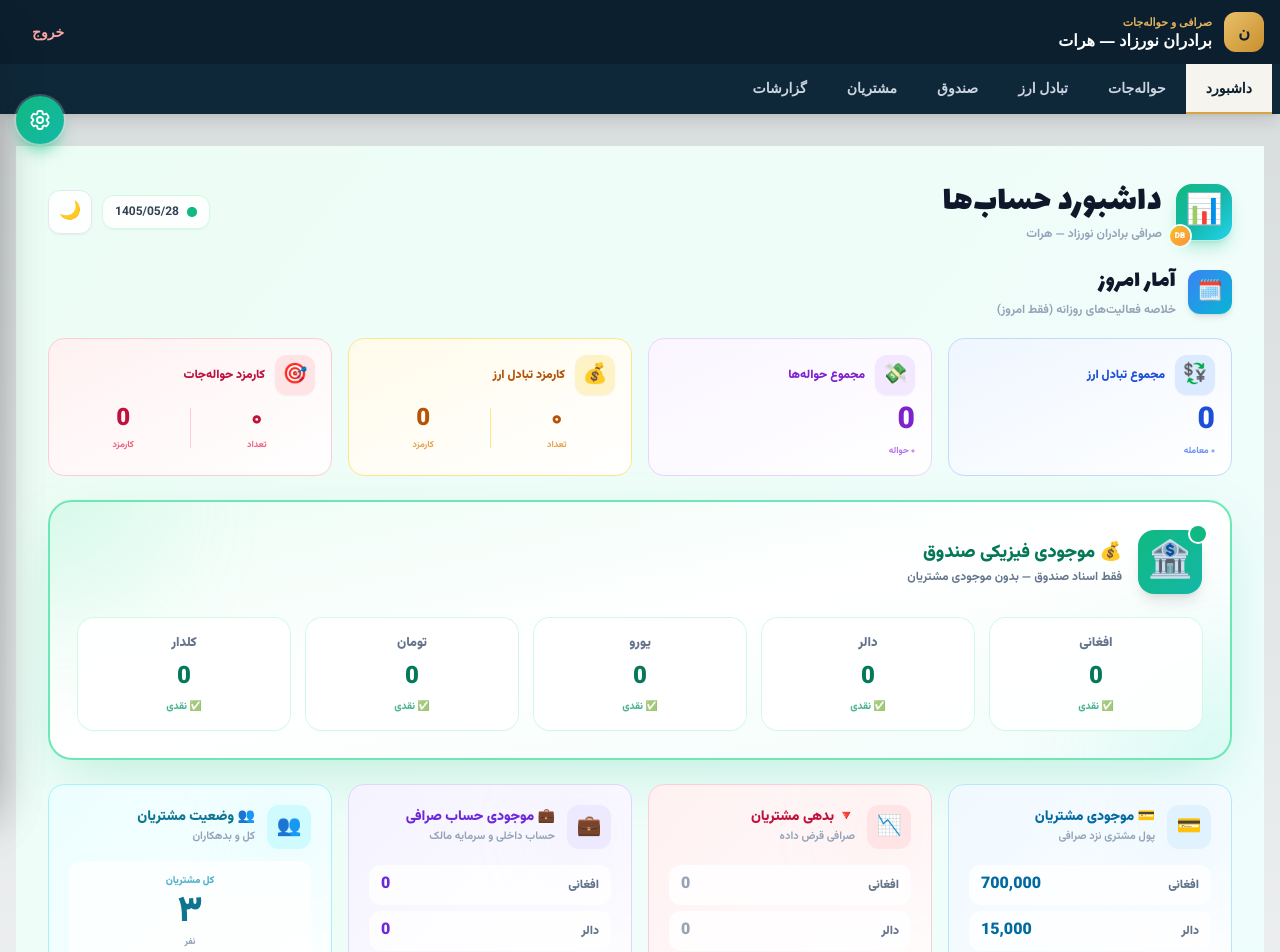
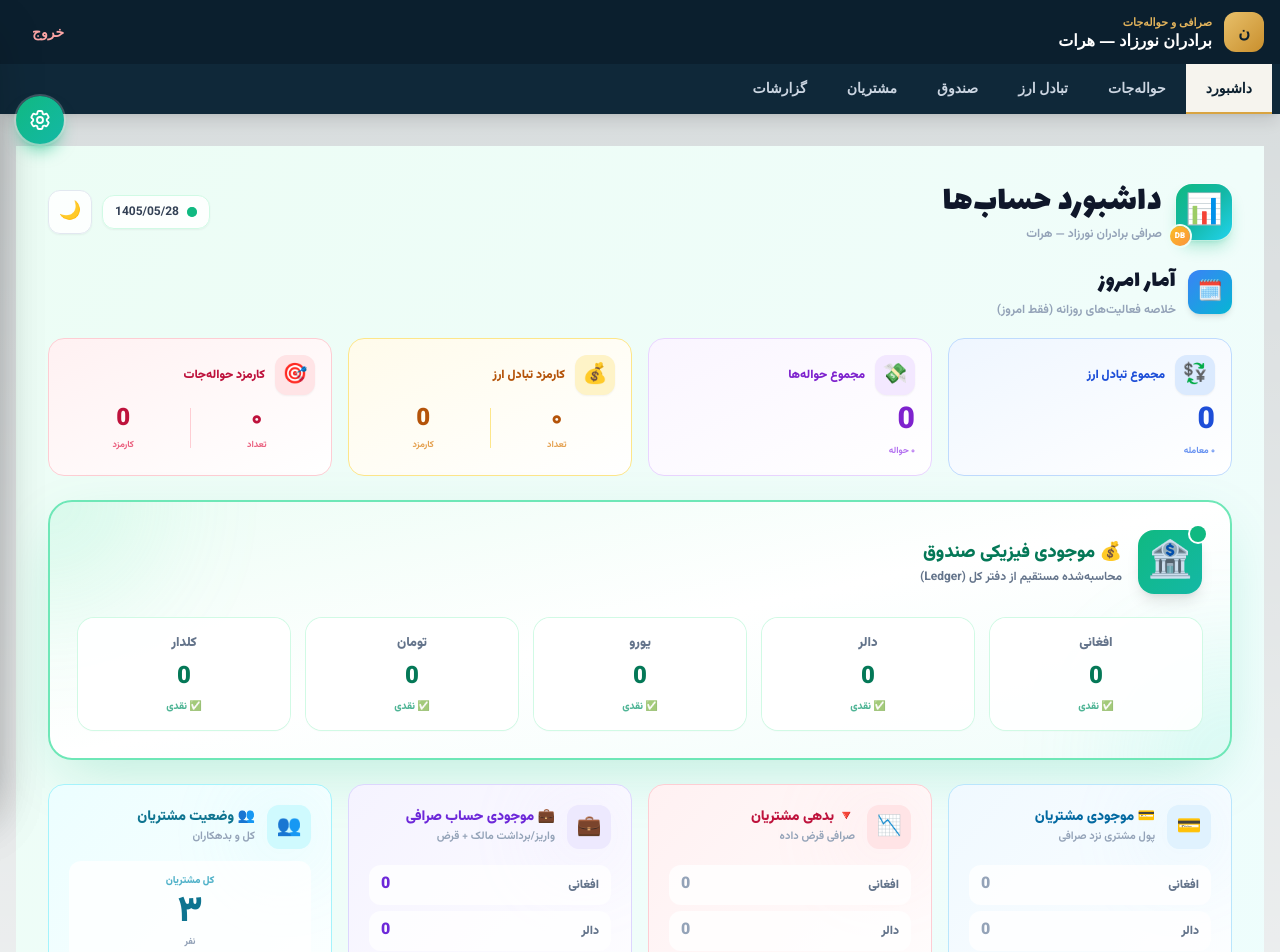
Before and after one commit to nasirahmadrahmati19-hue/exchange-admin, a Next.js app: page /dashboard in a window 1280 px wide. Shown: the top 952 px of the page. Built offline with nearby package versions, Linux system fonts and the light colour scheme; sample sign-in values are in the browser's storage.

Commit message:
Refactor cash management and add type interfaces
Added interfaces for CashEntry, Customer, Transaction, and Hawala. Updated balance calculations to use getLedgerBalance for customer accounts.

```diff
--- a/app/dashboard/page.tsx
+++ b/app/dashboard/page.tsx
@@ -24,6 +24,46 @@ const labels: Record<Currency, string> = {
 
 const CASH_BOX_ID = "CASH_BOX";
 const EXCHANGE_ACCOUNT_ID = "EXCHANGE_ACCOUNT";
+
+interface CashEntry {
+  id: string;
+  trackingCode: string;
+  date: string;
+  type: string; // برای محاسبه Ledger ضروری است
+  currency: Currency;
+  amount: number;
+  direction: "in" | "out";
+  status: "active" | "voided";
+  customerId?: string;
+}
+
+interface Customer {
+  id: string;
+  name: string;
+  balances: Record<Currency, number>;
+}
+
+interface Transaction {
+  id: string;
+  date: string;
+  type: "exchange" | "transfer" | "convert";
+  currency?: Currency;
+  amount?: number;
+  afnValue?: number;
+  commission?: number;
+  commissionCurrency?: Currency;
+  status: "active" | "voided";
+}
+
+interface Hawala {
+  id: string;
+  date: string;
+  amountFrom: number;
+  currencyFrom: Currency;
+  fee?: number;
+  feeCurrency?: Currency;
+  status: "pending" | "sent" | "paid" | "cancelled";
+}
 
 // ============================================================
 // توابع کمکی
@@ -78,47 +118,27 @@ function isToday(dateStr: string | number | undefined | null): boolean {
   return false;
 }
 
-// ============================================================
-// تایپ‌های داده
-// ============================================================
-interface CashEntry {
-  id: string;
-  trackingCode: string;
-  date: string;
-  type: string;
-  currency: Currency;
-  amount: number;
-  direction: "in" | "out";
-  status: "active" | "voided";
-  customerId?: string;
-}
+// ✅ تابع حیاتی: محاسبه موجودی فقط و فقط از روی Ledger (همان منطق CashPage)
+function getLedgerBalance(customerId: string, currency: Currency, entries: CashEntry[]): number {
+  let balance = 0;
+  for (const entry of entries) {
+    if (entry.status === "voided" || entry.currency !== currency) continue;
 
-interface Customer {
-  id: string;
-  name: string;
-  balances: Record<Currency, number>;
-}
-
-interface Transaction {
-  id: string;
-  date: string;
-  type: "exchange" | "transfer" | "convert";
-  currency?: Currency;
-  amount?: number;
-  afnValue?: number;
-  commission?: number;
-  commissionCurrency?: Currency;
-  status: "active" | "voided";
-}
-
-interface Hawala {
-  id: string;
-  date: string;
-  amountFrom: number;
-  currencyFrom: Currency;
-  fee?: number;
-  feeCurrency?: Currency;
-  status: "pending" | "sent" | "paid" | "cancelled";
+    if (customerId === CASH_BOX_ID) {
+      balance += entry.direction === "in" ? entry.amount : -entry.amount;
+    }
+    else if (customerId === EXCHANGE_ACCOUNT_ID) {
+      if (entry.type === "owner_deposit" || entry.type === "loan_received") balance += entry.amount;
+      else if (entry.type === "owner_withdraw" || entry.type === "loan_given") balance -= entry.amount;
+    }
+    else {
+      if (entry.customerId === customerId) {
+        if (entry.type === "customer_deposit") balance += entry.amount;
+        else if (entry.type === "customer_withdraw") balance -= entry.amount;
+      }
+    }
+  }
+  return balance;
 }
 
 // ============================================================
@@ -183,53 +203,53 @@ export default function DashboardPage() {
     };
   }, []);
 
-  // ── محاسبات ──
+  // ── محاسبات مبتنی بر Ledger (منبع واحد حقیقت) ──
+
+  // ۱. موجودی فیزیکی صندوق
   const physicalCashBalances = useMemo(() => {
     const balances: Record<Currency, number> = { AFN: 0, USD: 0, EUR: 0, IRR: 0, PKR: 0 };
-    const sorted = [...entries].sort((a, b) => {
-      try { return new Date(a.date).getTime() - new Date(b.date).getTime(); }
-      catch { return 0; }
-    });
-    for (const e of sorted) {
-      if (!currencies.includes(e.currency)) continue;
-      if (e.status === "voided") continue;
-      balances[e.currency] += e.direction === "in" ? e.amount : -e.amount;
+    for (const cur of currencies) {
+      balances[cur] = getLedgerBalance(CASH_BOX_ID, cur, entries);
     }
     return balances;
   }, [entries]);
 
-  // ✅ جداسازی حساب صرافی و صندوق از موجودی مشتریان
+  // ۲. موجودی حساب صرافی (واریز/برداشت مالک + قرض)
+  const exchangeBalance = useMemo(() => {
+    const balances: Record<Currency, number> = { AFN: 0, USD: 0, EUR: 0, IRR: 0, PKR: 0 };
+    for (const cur of currencies) {
+      balances[cur] = getLedgerBalance(EXCHANGE_ACCOUNT_ID, cur, entries);
+    }
+    return balances;
+  }, [entries]);
+
+  // ۳. مجموع طلب مشتریان (فقط مقادیر مثبت)
   const customerDeposits = useMemo(() => {
     const totals: Record<Currency, number> = { AFN: 0, USD: 0, EUR: 0, IRR: 0, PKR: 0 };
     for (const c of customers) {
       if (c.id === CASH_BOX_ID || c.id === EXCHANGE_ACCOUNT_ID) continue;
       for (const cur of currencies) {
-        const bal = c.balances?.[cur] || 0;
+        const bal = getLedgerBalance(c.id, cur, entries);
         if (bal > 0) totals[cur] += bal;
       }
     }
     return totals;
-  }, [customers]);
+  }, [customers, entries]);
 
+  // ۴. مجموع بدهی مشتریان (فقط مقادیر منفی)
   const customerDebts = useMemo(() => {
     const totals: Record<Currency, number> = { AFN: 0, USD: 0, EUR: 0, IRR: 0, PKR: 0 };
     for (const c of customers) {
       if (c.id === CASH_BOX_ID || c.id === EXCHANGE_ACCOUNT_ID) continue;
       for (const cur of currencies) {
-        const bal = c.balances?.[cur] || 0;
+        const bal = getLedgerBalance(c.id, cur, entries);
         if (bal < 0) totals[cur] += Math.abs(bal);
       }
     }
     return totals;
-  }, [customers]);
+  }, [customers, entries]);
 
-  // ✅ خواندن مستقیم موجودی حساب صرافی
-  const exchangeAccount = useMemo(() => customers.find(c => c.id === EXCHANGE_ACCOUNT_ID), [customers]);
-  const exchangeBalance = useMemo(() => {
-    if (!exchangeAccount) return { AFN: 0, USD: 0, EUR: 0, IRR: 0, PKR: 0 };
-    return exchangeAccount.balances;
-  }, [exchangeAccount]);
-
+  // ۵. کارمزدها
   const totalCommissionEarned = useMemo(() => {
     const totals: Record<Currency, number> = { AFN: 0, USD: 0, EUR: 0, IRR: 0, PKR: 0 };
     for (const tx of transactions) {
@@ -265,7 +285,7 @@ export default function DashboardPage() {
     return totals;
   }, [totalCommissionEarned, commissionWithdrawn]);
 
-  // ✅ آمار روزانه (مبلغ‌ها و تعدادها)
+  // ۶. آمار روزانه
   const todayStats = useMemo(() => {
     let tradeCount = 0, hawalaCount = 0;
     let tradeAmountSum = 0, hawalaAmountSum = 0;
@@ -296,13 +316,13 @@ export default function DashboardPage() {
     return { tradeCount, hawalaCount, tradeAmountSum, hawalaAmountSum, tradeCommissionSum, hawalaFeeSum };
   }, [transactions, hawalas]);
 
-  // ✅ تعداد مشتریان بدهکار (بدون احتساب حساب صرافی)
+  // ۷. تعداد مشتریان بدهکار (بر اساس Ledger)
   const debtorsCount = useMemo(() => {
     return customers.filter(c => {
       if (c.id === CASH_BOX_ID || c.id === EXCHANGE_ACCOUNT_ID) return false;
-      return currencies.some(cur => (c.balances?.[cur] || 0) < 0);
+      return currencies.some(cur => getLedgerBalance(c.id, cur, entries) < 0);
     }).length;
-  }, [customers]);
+  }, [customers, entries]);
 
   // ── استایل‌ها ──
   const dk = theme === "dark";
@@ -410,7 +430,7 @@ export default function DashboardPage() {
                 <div className={`mt-1.5 text-[9px] font-bold ${dk ? "text-purple-400/70" : "text-purple-600/70"}`}>{fa(todayStats.hawalaCount)} حواله</div>
               </div>
 
-              {/* 💰 کارمزد تبادل ارز (دو قسمتی) */}
+              {/* 💰 کارمزد تبادل ارز */}
               <div className={`group relative overflow-hidden rounded-2xl border p-4 transition-all duration-300 hover:shadow-lg hover:scale-[1.02] ${dk ? "border-amber-400/25 bg-gradient-to-br from-amber-900/30 to-slate-900/50" : "border-amber-200 bg-gradient-to-br from-amber-50 to-white"}`}>
                 <div className="relative flex items-center gap-2.5 mb-2">
                   <span className={`grid h-10 w-10 place-items-center rounded-xl shadow-sm ${dk ? "bg-amber-400/15 text-amber-300" : "bg-amber-100 text-amber-600"}`}>
@@ -431,7 +451,7 @@ export default function DashboardPage() {
                 </div>
               </div>
 
-              {/* 🎯 کارمزد حواله‌جات (دو قسمتی) */}
+              {/* 🎯 کارمزد حواله‌جات */}
               <div className={`group relative overflow-hidden rounded-2xl border p-4 transition-all duration-300 hover:shadow-lg hover:scale-[1.02] ${dk ? "border-rose-400/25 bg-gradient-to-br from-rose-900/30 to-slate-900/50" : "border-rose-200 bg-gradient-to-br from-rose-50 to-white"}`}>
                 <div className="relative flex items-center gap-2.5 mb-2">
                   <span className={`grid h-10 w-10 place-items-center rounded-xl shadow-sm ${dk ? "bg-rose-400/15 text-rose-300" : "bg-rose-100 text-rose-600"}`}>
@@ -467,7 +487,7 @@ export default function DashboardPage() {
                 </div>
                 <div className="flex-1 min-w-0">
                   <b className={`block text-base md:text-lg font-black ${dk ? "text-emerald-300" : "text-emerald-700"}`}>💰 موجودی فیزیکی صندوق</b>
-                  <span className={`block text-[11px] md:text-xs font-bold mt-0.5 ${dk ? "text-slate-400" : "text-slate-500"}`}>فقط اسناد صندوق — بدون موجودی مشتریان</span>
+                  <span className={`block text-[11px] md:text-xs font-bold mt-0.5 ${dk ? "text-slate-400" : "text-slate-500"}`}>محاسبه‌شده مستقیم از دفتر کل (Ledger)</span>
                 </div>
               </div>
 
@@ -557,7 +577,7 @@ export default function DashboardPage() {
                 </span>
                 <div className="min-w-0">
                   <b className={`block text-[13px] md:text-[14px] font-black leading-tight ${dk ? "text-violet-300" : "text-violet-700"}`}>💼 موجودی حساب صرافی</b>
-                  <span className={`block text-[10px] md:text-[11px] font-bold mt-0.5 ${subText}`}>حساب داخلی و سرمایه مالک</span>
+                  <span className={`block text-[10px] md:text-[11px] font-bold mt-0.5 ${subText}`}>واریز/برداشت مالک + قرض</span>
                 </div>
               </div>
               <div className="relative space-y-1.5">
@@ -590,31 +610,20 @@ export default function DashboardPage() {
                 </div>
               </div>
 
-              {/* قسمت بالا: تعداد کل مشتریان */}
               <div className={`relative flex items-center justify-center py-3 mb-2 rounded-xl ${dk ? "bg-slate-900/50" : "bg-white/80"}`}>
                 <div className="text-center">
-                  <div className={`text-[10px] font-black mb-1 ${dk ? "text-cyan-300/70" : "text-cyan-600/70"}`}>
-                    کل مشتریان
-                  </div>
-                  <div className={`text-3xl md:text-4xl font-black tabular-nums leading-none ${dk ? "text-cyan-300" : "text-cyan-700"}`}>
-                    {fa(customers.length)}
-                  </div>
+                  <div className={`text-[10px] font-black mb-1 ${dk ? "text-cyan-300/70" : "text-cyan-600/70"}`}>کل مشتریان</div>
+                  <div className={`text-3xl md:text-4xl font-black tabular-nums leading-none ${dk ? "text-cyan-300" : "text-cyan-700"}`}>{fa(customers.length)}</div>
                   <div className={`mt-1 text-[9px] font-black ${subText}`}>نفر</div>
                 </div>
               </div>
 
-              {/* خط جداکننده */}
               <div className={`h-px my-2 ${dk ? "bg-cyan-400/20" : "bg-cyan-200"}`} />
 
-              {/* قسمت پایین: تعداد مشتریان بدهکار */}
               <div className={`relative flex items-center justify-center py-3 rounded-xl ${dk ? "bg-rose-400/10" : "bg-rose-50"}`}>
                 <div className="text-center">
-                  <div className={`text-[10px] font-black mb-1 ${dk ? "text-rose-300/80" : "text-rose-600/80"}`}>
-                    مشتریان بدهکار
-                  </div>
-                  <div className={`text-3xl md:text-4xl font-black tabular-nums leading-none ${debtorsCount > 0 ? "text-rose-500" : subText}`}>
-                    {fa(debtorsCount)}
-                  </div>
+                  <div className={`text-[10px] font-black mb-1 ${dk ? "text-rose-300/80" : "text-rose-600/80"}`}>مشتریان بدهکار</div>
+                  <div className={`text-3xl md:text-4xl font-black tabular-nums leading-none ${debtorsCount > 0 ? "text-rose-500" : subText}`}>{fa(debtorsCount)}</div>
                   <div className={`mt-1 text-[9px] font-black ${debtorsCount > 0 ? (dk ? "text-rose-300/70" : "text-rose-600/70") : subText}`}>
                     {debtorsCount > 0 ? "⚠️ دارای بدهی" : "✅ بدون بدهی"}
                   </div>
```
